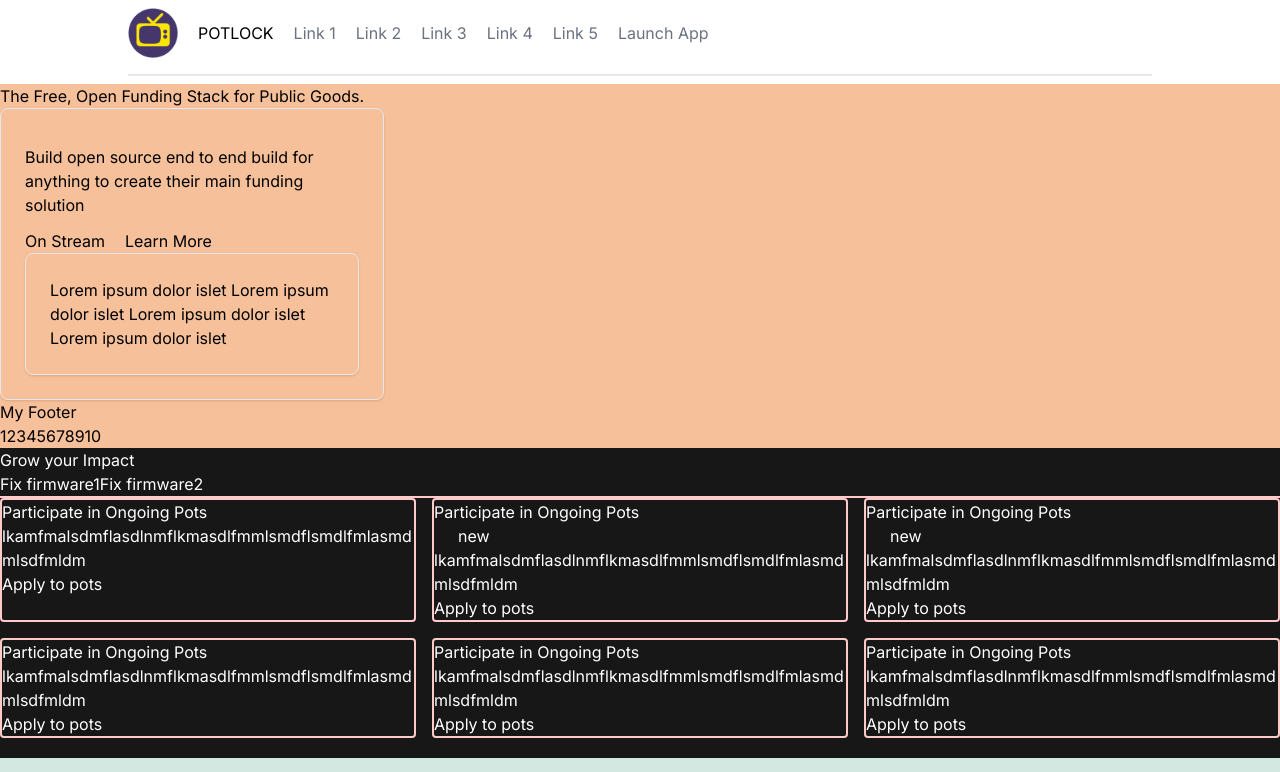
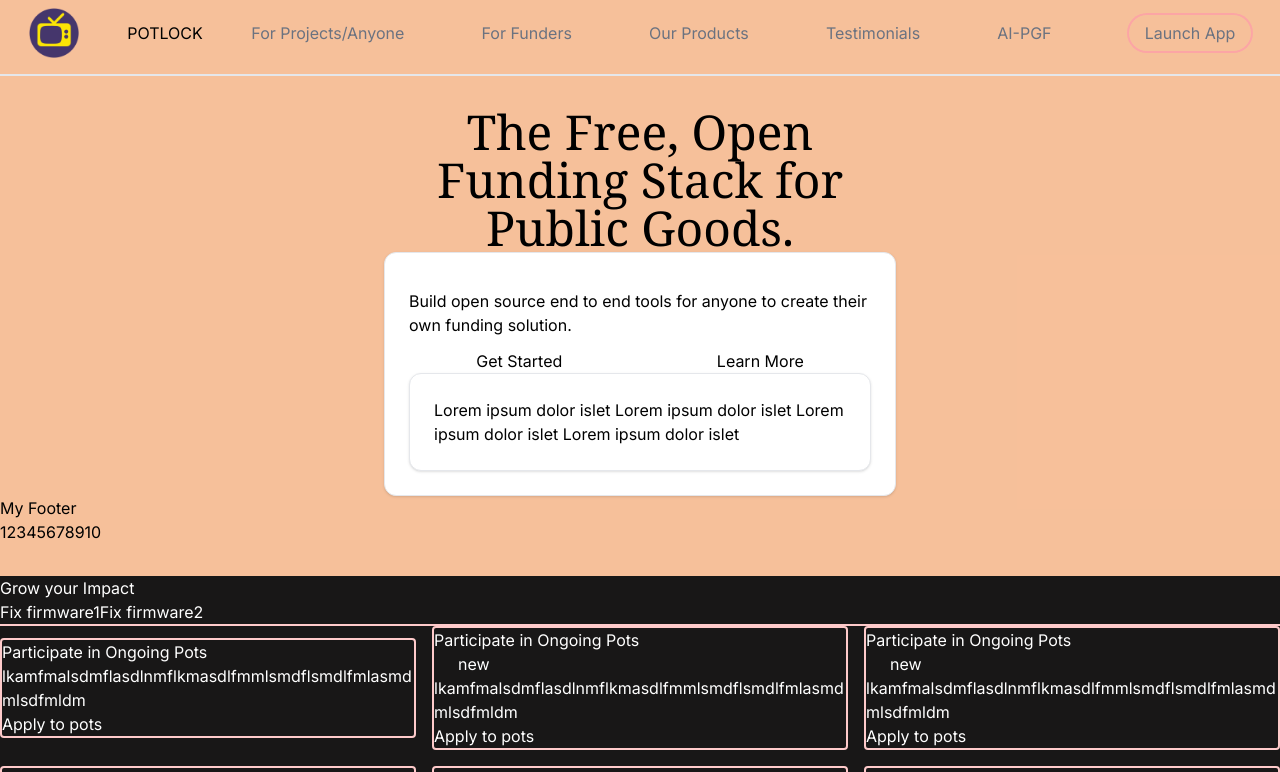
Before and after one commit to mbougs/landing-page-app, a Next.js app: page / in a window 1280 px wide. Shown: the top 772 px of the page. Built offline with nearby package versions, Linux system fonts and the light colour scheme.

Commit message:
test check #1

```diff
--- a/app/component/component1.jsx
+++ b/app/component/component1.jsx
@@ -1,14 +1,16 @@
+import Link from "next/link";
+
 export default function Component1() {
   return (
-    <main id="comp1">
+    <div id="comp1">
         <div className="landing topic">
             <h1>The Free, Open Funding Stack for Public Goods.</h1>
         </div>
         <div className="landing box">
-            <p className="my-3">Build open source end to end build for anything to create their main funding solution</p>
+            <p className="my-3">Build open source end to end tools for anyone to create their own funding solution.</p>
             <div className="button">
-                <button className="flex">On Stream</button>
-                <button>Learn More</button>
+                <Link href="#"><span className="button get-start">Get Started</span></Link>
+                <Link href="#"><span className="button learn-more">Learn More</span></Link>
             </div>
             <div className="box">
                 Lorem ipsum dolor islet Lorem ipsum dolor islet Lorem ipsum dolor islet Lorem ipsum dolor islet
@@ -27,6 +29,6 @@ export default function Component1() {
             <span>9</span>
             <span>10</span>
         </div>
-    </main>
+    </div>
   )
 }
--- a/app/component/component2.jsx
+++ b/app/component/component2.jsx
@@ -1,6 +1,6 @@
 export default function Component2() {
   return (
-    <main id="comp2">
+    <div id="comp2">
         <div className="comp2-header">
             <h1>Grow your Impact</h1>
             <button>Fix firmware1</button>
@@ -40,6 +40,6 @@ export default function Component2() {
             <p>Apply to pots</p>
           </section>
         </div>
-    </main>
+    </div>
   )
 }
--- a/app/component/component4.jsx
+++ b/app/component/component4.jsx
@@ -1,6 +1,6 @@
 export default function Component4() {
   return (
-    <main id="comp4">
+    <div id="comp4">
     <h1>Our Products</h1>
         <div className="grid grid-cols-3 gap-6">
             <section>
@@ -33,6 +33,6 @@ export default function Component4() {
         <div className="two">
             <p>Carousel</p>
         </div>
-    </main>
+    </div>
   )
 }
--- a/app/component/navbar.jsx
+++ b/app/component/navbar.jsx
@@ -12,12 +12,12 @@ export default function Navbar() {
         quality={100}
         placeholder='blur' />
         <h1>POTLOCK</h1>
-        <Link href="#">Link 1</Link>
-        <Link href="#">Link 2</Link>
-        <Link href="#">Link 3</Link>
-        <Link href="#">Link 4</Link>
-        <Link href="#">Link 5</Link>
-        <Link href="#"><span className='pill'>Launch App</span></Link>
+        <Link href="#">For Projects/Anyone</Link>
+        <Link href="#">For Funders</Link>
+        <Link href="#">Our Products</Link>
+        <Link href="#">Testimonials</Link>
+        <Link href="#">AI-PGF</Link>
+        <Link href="#"><span className="nav-button">Launch App</span></Link>
      </nav>
   )
 }
--- a/app/globals.css
+++ b/app/globals.css
@@ -2,14 +2,21 @@
 @tailwind components;
 @tailwind utilities;
 
+* {
+  /* box-sizing: border-box; */
+  max-width: 100%;
+  margin: auto;
+}
 /* nav styles */
 nav {
+  background: rgba(246, 186, 144, 0.904);
+
   @apply
     pb-4
     border-b-2 border-gray-200
     flex items-center gap-5
-    my-2 mx-auto
-    max-w-5xl;
+    py-2 mx-auto;
+    /* max-w-5xl; */
 }
 nav a {
   @apply text-gray-500;
@@ -17,23 +24,37 @@ nav a {
 nav a:hover {
   @apply text-black;
 }
+.nav-button {
+  @apply
+  rounded-full py-2 px-4
+  ring-2 ring-red-300;
+}
+/**********************************************************/
 
 #comp1 {
-  background: rgba(246, 186, 144, 0.904)
+  background: rgba(246, 186, 144, 0.904);
+  @apply py-8;
 }
 .landing {
   align-items: center;
-  width: 50%;
+  width: 40%;
+}
+.topic {
+  @apply
+  text-5xl text-center font-serif
 }
 .box {
   @apply
-  border-2
-  block max-w-sm p-6 border border-gray-200 rounded-lg shadow
+  block p-6 bg-white
+  border border-gray-200 rounded-xl
+  shadow hover:bg-gray-100;
 }
 .button {
-  @apply
-  flex
-  gap-5
+  align-items: center;
+  @apply max-w-5xl
+  border-red-200 border-solid
+
+  flex gap-5
 }
 
 #comp2 {
--- a/app/page.jsx
+++ b/app/page.jsx
@@ -1,3 +1,5 @@
+'use client'
+
 import Component1 from "./component/component1";
 import Component2 from "./component/component2";
 import Component3 from "./component/component3";
```
Also changed, not shown: app/component/component5.jsx (indentation only).
